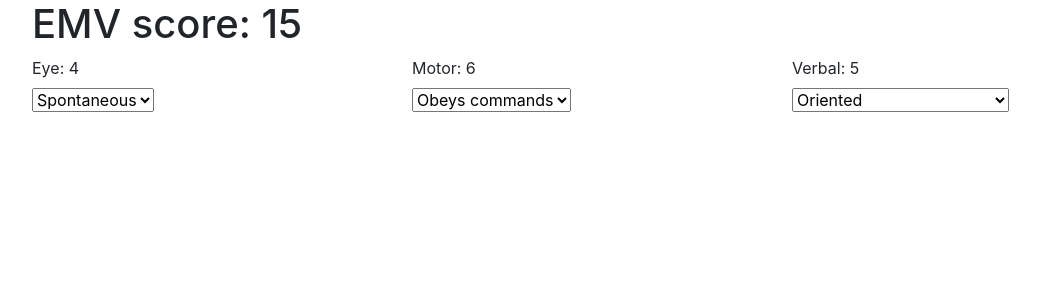
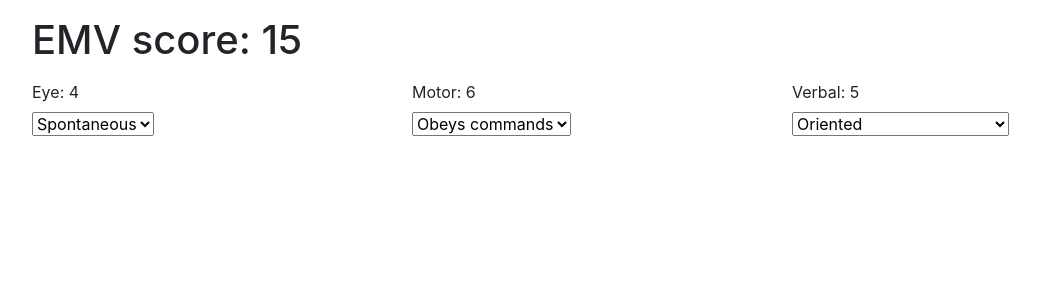
Before and after one commit to bartderijk/Triage, a Vue app: page / in a window 1280 px wide. Shown: the top 300 px of the page, without its empty margins (53-1093 px from the left). Built offline with nearby package versions, Linux system fonts and the light colour scheme.

Commit message:
Minor style change, adding margin top to header title

```diff
--- a/src/components/emvCalculator.vue
+++ b/src/components/emvCalculator.vue
@@ -2,7 +2,7 @@
   <div class="container">
     <div class="row">
       <div class="col">
-        <h1>{{ $t("emvScore", { score: emvScore }) }}</h1>
+        <h1 class="app-title">{{ $t("emvScore", { score: emvScore }) }}</h1>
       </div>
     </div>
     <div class="row">
@@ -60,6 +60,10 @@ export default {
 </script>
 
 <style scoped>
+  .app-title {
+    margin: 16px 0;
+  }
+
   select {
     max-width: 260px;
   }
```
